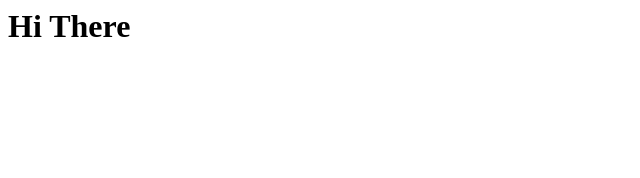
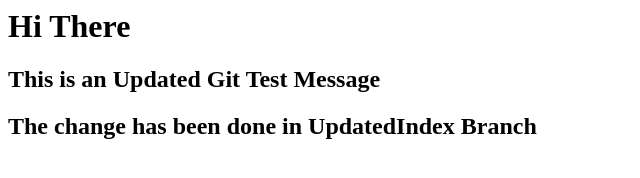
Before and after one commit to sanjeevathalye/Dummy, a plain HTML site: page Index.html in a window 1280 px wide. Shown: the whole page, without its empty margins (0-640 px from the left). Drawn offline with Linux system fonts and the light colour scheme.

Commit message:
Added message to indicate that it is on a different branch

```diff
--- a/Index.html
+++ b/Index.html
@@ -5,5 +5,7 @@
 </head>
 <body>
     <h1>Hi There</h1>
+    <h2> This is an Updated Git Test Message</h2>
+    <h2> The change has been done in UpdatedIndex Branch </h2>
 </body>
 </html>
```
